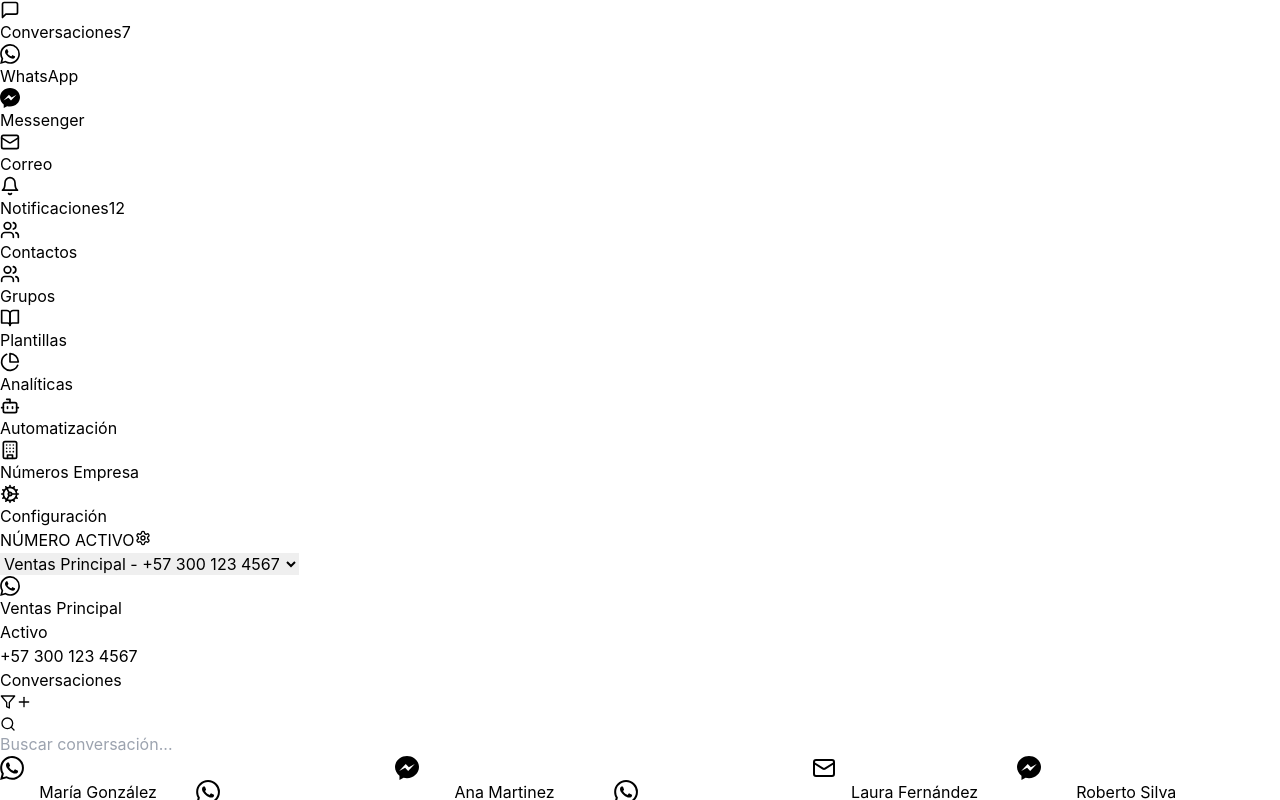
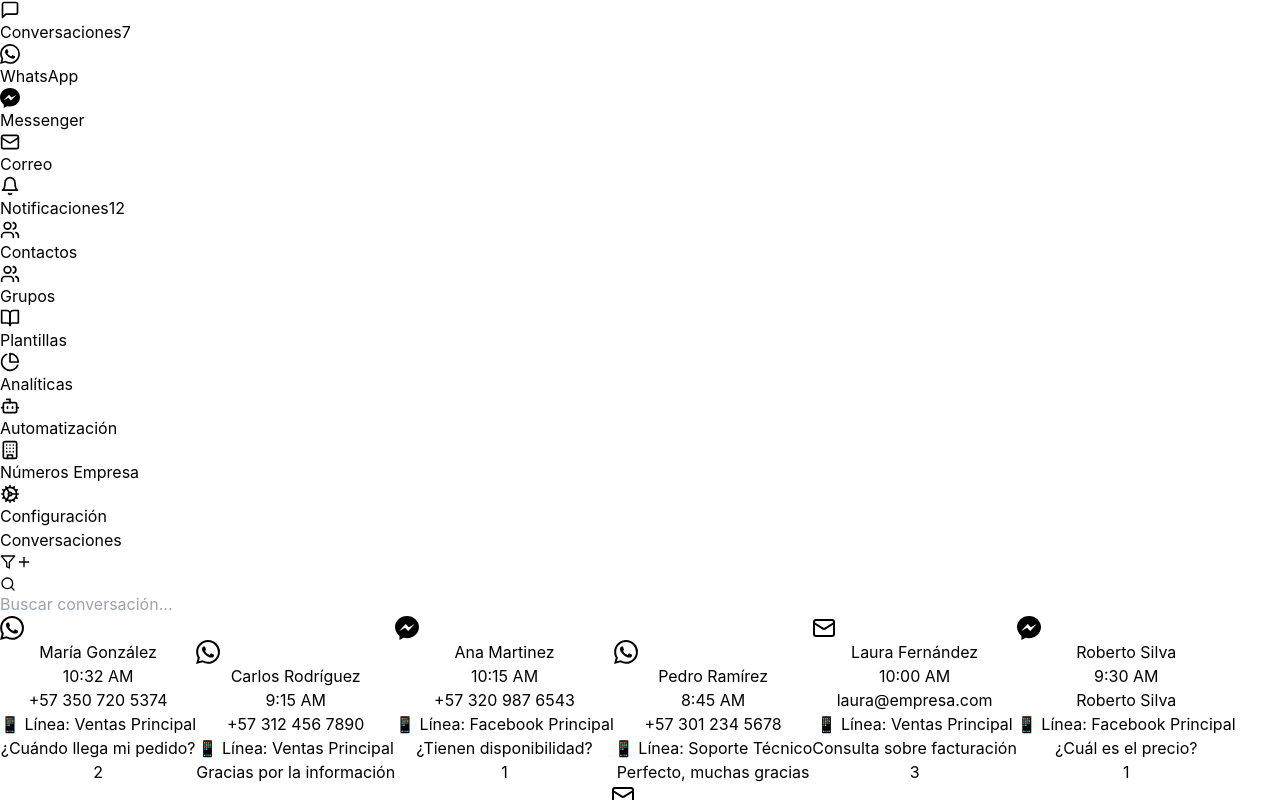
Before and after one commit to Winner797/Daiscomcrmv2, a React (Vite) app: page / in a window 1280 px wide. Shown: the top 800 px of the page. Built offline with nearby package versions, Linux system fonts and the light colour scheme; the HTML template or start-up script is replaced by a standard one.

Commit message:
Updated ConversationsSection.tsx

```diff
--- a/src/components/sections/ConversationsSection.tsx
+++ b/src/components/sections/ConversationsSection.tsx
@@ -84,6 +84,7 @@ export default function ConversationsSection({ filterType: initialFilterType = '
   return (
     <div className="h-screen flex">
       <div className="w-80 bg-white border-r border-[var(--border-color)] flex flex-col">
+        {initialFilterType === 'whatsapp' && (
           <div className="p-4 border-b border-[var(--border-color)]">
             <div className="mb-3">
               <div className="flex justify-between items-center mb-2">
@@ -121,6 +122,7 @@ export default function ConversationsSection({ filterType: initialFilterType = '
               )}
             </div>
           </div>
+        )}
 
         <div className="p-4 border-b border-[var(--border-color)]">
           <div className="flex items-center justify-between mb-3">
```
Lines whose indentation alone changed are shown as unchanged.
